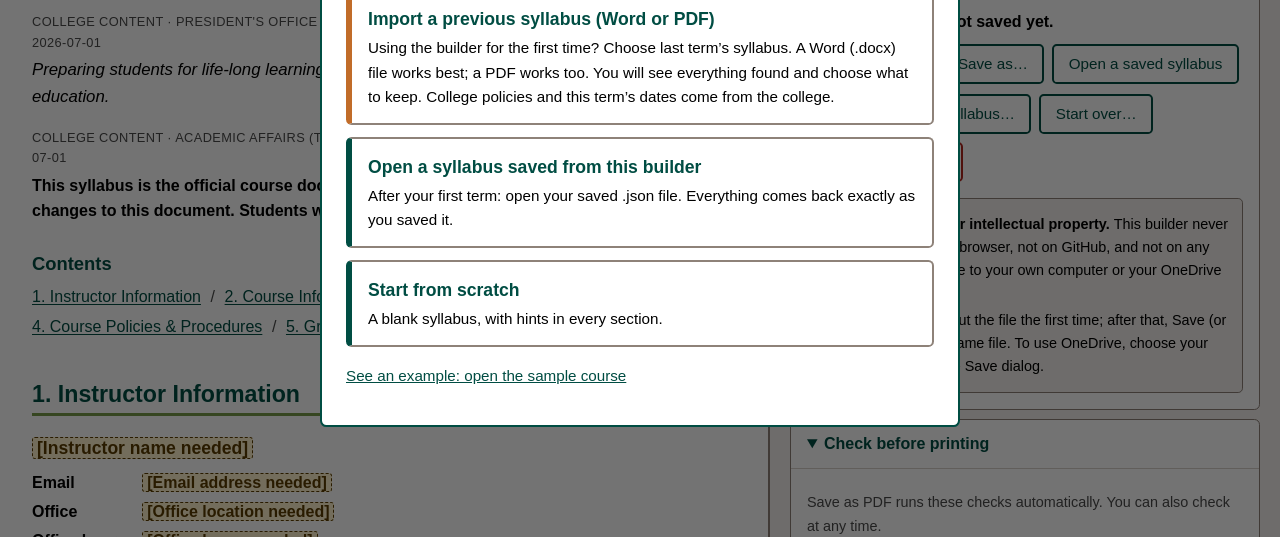
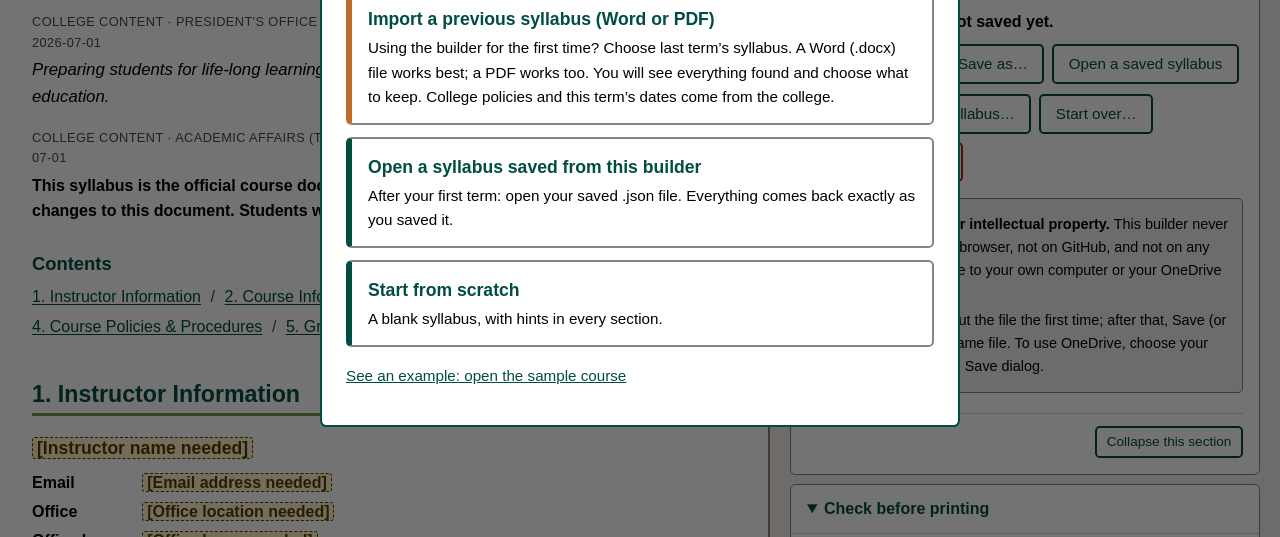
Before and after one commit to bvolkmuth66/SCTCC_Syllabus, a plain HTML site: page index.html in a window 1280 px wide. Shown: the part 263-800 px from the top of the page. Drawn offline with Linux system fonts and the light colour scheme.

Commit message:
Editor: 'Collapse this section' button at the end of every section
Closes the section, moves focus to its heading, and scrolls the heading into
view (no smooth scrolling when reduced motion is set). The button's name
includes the section ('Collapse this section: Grading') for screen readers.
FAQ added.

Co-Authored-By: Claude Opus 5.5 <noreply@anthropic.com>
Claude-Session: https://claude.ai/code/session_018sp2LmsvyPhqNy8g73Vm4e

```diff
--- a/css/syllabus.css
+++ b/css/syllabus.css
@@ -612,6 +612,14 @@ body[data-mode="instructor"] .student-only {
 
 .editor-group[open] > summary {
   border-bottom: 1px solid var(--sctcc-border);
+}
+
+.group-footer {
+  display: flex;
+  justify-content: flex-end;
+  margin-top: 1.25rem;
+  padding-top: 0.75rem;
+  border-top: 1px solid var(--sctcc-border);
 }
 
 .group-body {
--- a/js/syllabus-editor.js
+++ b/js/syllabus-editor.js
@@ -124,9 +124,20 @@ window.SCTCC = window.SCTCC || {};
   }
 
   function group(id, title, children, open) {
-    return el("details", { class: "editor-group", id, open: Boolean(open) },
-      el("summary", null, el("span", { class: "group-number" }), el("span", { class: "group-title" }, title)),
-      el("div", { class: "group-body" }, children));
+    const summary = el("summary", null, el("span", { class: "group-number" }), el("span", { class: "group-title" }, title));
+    /* At the end of each section: close it and go back to its heading, so the editor stays short. */
+    const collapse = el("button", { type: "button", class: "btn btn-small group-collapse" },
+      "Collapse this section", el("span", { class: "visually-hidden" }, `: ${title}`));
+    const details = el("details", { class: "editor-group", id, open: Boolean(open) },
+      summary,
+      el("div", { class: "group-body" }, children, el("div", { class: "group-footer" }, collapse)));
+    collapse.addEventListener("click", () => {
+      details.open = false;
+      summary.focus();
+      const reduce = window.matchMedia("(prefers-reduced-motion: reduce)").matches;
+      summary.scrollIntoView({ block: "nearest", behavior: reduce ? "auto" : "smooth" });
+    });
+    return details;
   }
 
   /*
```
Also changed, not shown: content/faq.html (+5 -0 lines).
